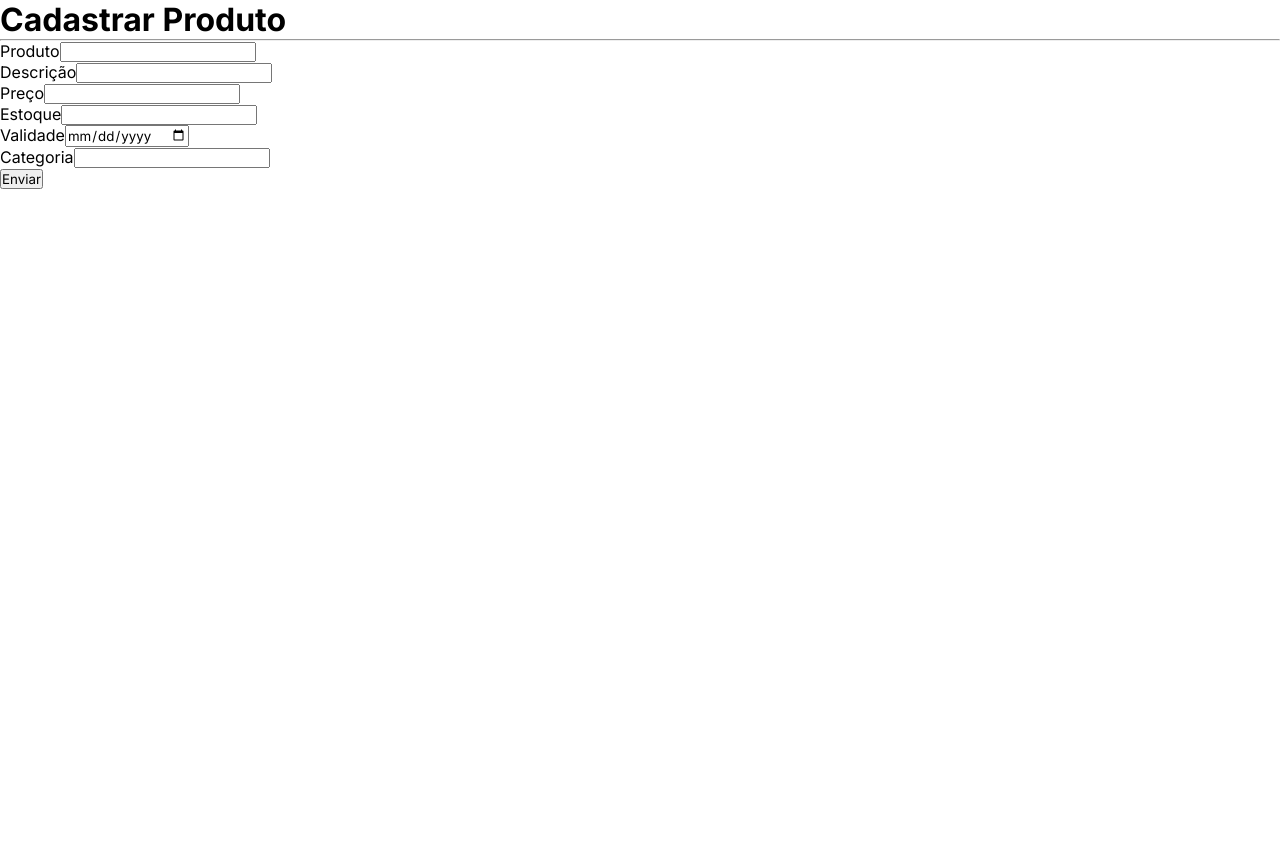
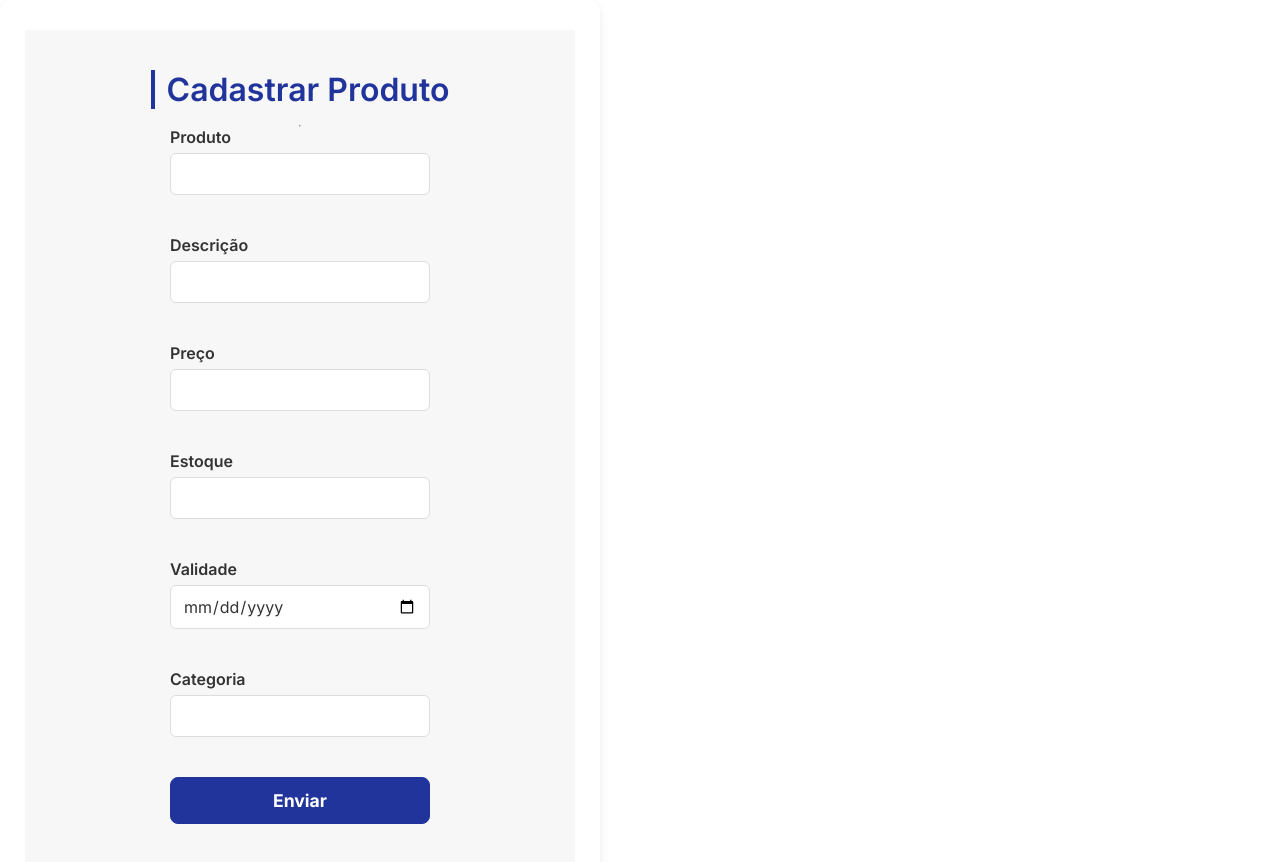
Before and after one commit to EltonKasesky/React-Serratec-Final, a React (Vite) app: page /posts in a window 1280 px wide. Shown: the top 862 px of the page. Before the commit the page ends 800 px from the top, so only its background shows below. Built offline with nearby package versions, Linux system fonts and the light colour scheme.

Commit message:
Atualização Css Base

```diff
--- /dev/null
+++ b/src/components/Produtos/Produtos.module.css
@@ -0,0 +1,98 @@
+
+.themeLocal {
+  --bg-main-light: #fff;
+  --bg-secondary-light: #f7f7f7;
+  --border-color: #ddd;
+  --text-light: #333;
+  --text-accent: #21349b;
+  --card-radius: 12px;
+  --shadow-default: 0 4px 10px rgba(0, 0, 0, 0.08);
+  --shadow-hover: 0 8px 20px rgba(0, 0, 0, 0.1);
+  --buy-bg-light: #21349b;
+  --buy-text-light: #fff;
+}
+
+.container {
+  display: grid;
+  grid-template-columns: repeat(auto-fit, minmax(280px, 1fr));
+  gap: 24px;
+  width: 100%;
+  max-width: 1200px;
+  margin: 40px auto;
+  padding: 0 20px;
+}
+
+.card {
+  background-color: var(--bg-main-light);
+  border-radius: var(--card-radius);
+  box-shadow: var(--shadow-default);
+  padding: 20px;
+  display: flex;
+  flex-direction: column;
+  justify-content: space-between;
+  transition: transform 0.2s ease, box-shadow 0.2s ease;
+  border: 1px solid transparent;
+}
+
+.card:hover {
+  transform: translateY(-4px);
+  box-shadow: var(--shadow-hover);
+  border-color: var(--border-color);
+}
+
+.cardHeader {
+  border-bottom: 1px solid var(--border-color);
+  margin-bottom: 12px;
+}
+
+.cardHeader h2 {
+  font-size: 1.4rem;
+  color: var(--text-accent);
+  margin: 0;
+  padding-bottom: 8px;
+}
+
+.cardCategory {
+  color: var(--text-light);
+  font-size: 1rem;
+  margin-bottom: 16px;
+}
+
+.cardButtons {
+  display: flex;
+  gap: 10px;
+  flex-wrap: wrap;
+}
+
+.button {
+  flex: 1;
+  padding: 8px 12px;
+  border-radius: 6px;
+  font-weight: 600;
+  cursor: pointer;
+  border: 1.5px solid var(--buy-bg-light);
+  background-color: var(--buy-bg-light);
+  color: var(--buy-text-light);
+  transition: all 0.3s ease;
+  text-align: center;
+  text-decoration: none;
+  user-select: none;
+}
+
+.button:hover {
+  background-color: transparent;
+  color: var(--text-accent);
+  border-color: var(--text-accent);
+}
+
+.buttonDelete {
+  border: 1.5px solid #d32f2f;
+  background-color: #d32f2f;
+  color: #fff;
+}
+
+.buttonDelete:hover {
+  background-color: transparent;
+  color: #d32f2f;
+  border-color: #d32f2f;
+}
--- a/src/components/Produtos/index.jsx
+++ b/src/components/Produtos/index.jsx
@@ -1,9 +1,54 @@
+import { Link } from "react-router-dom";
+import { useState, useEffect } from "react";
+import axios from "axios";
+import * as styles from "../Produtos/Produtos.module.css";
+
 const Produtos = () => {
-    return (
-        <>
-            <h1>Produtos</h1>
-        </>
-    );
-}
+  const [posts, setPosts] = useState([]);
+
+  useEffect(() => {
+    axios.get("http://localhost:8080/produtos?size=1000")
+      .then((response) => setPosts(response.data))
+      .catch((error) => console.error("Erro ao enviar requisição: ", error));
+  }, []);
+
+  function deletePost(id) {
+    axios.delete(`http://localhost:8080/produtos/${id}`)
+      .then(() => {
+        console.log("Apagado");
+        setPosts(posts.filter((post) => post.id !== id));
+      })
+      .catch(() => console.error("Não encontrado"));
+  }
+
+  return (
+    <div className={styles.themeLocal}>
+      <div className={styles.container}>
+        {posts.map((post) => (
+          <div className={styles.card} key={post.id}>
+            <header className={styles.cardHeader}>
+              <h2>{post.nome}</h2>
+            </header>
+            <p className={styles.cardCategory}>{post.categoria}</p>
+            <div className={styles.cardButtons}>
+              <Link to={`/update/${post.id}`} className={styles.button}>
+                Editar
+              </Link>
+              <Link to={`/more/${post.id}`} className={styles.button}>
+                Leia Mais
+              </Link>
+              <button
+                onClick={() => deletePost(post.id)}
+                className={`${styles.button} ${styles.buttonDelete}`}
+              >
+                Apagar
+              </button>
+            </div>
+          </div>
+        ))}
+      </div>
+    </div>
+  );
+};
 
 export default Produtos;
--- a/src/pages/Feed/index.jsx
+++ b/src/pages/Feed/index.jsx
@@ -1,68 +1,68 @@
-import { Link } from "react-router-dom";
-import { useState, useEffect } from "react";
-import axios from "axios";
+// import { Link } from "react-router-dom";
+// import { useState, useEffect } from "react";
+// import axios from "axios";
 
-const Feed = () => {
-    const [posts, setPosts] = useState([]);
+// const Feed = () => {
+//     const [posts, setPosts] = useState([]);
 
-    useEffect(() => {
-        axios.get("http://localhost:8080/produtos")
-            .then((response) => {
-                setPosts(response.data);
-            }).catch((error) => {
-                console.error("Erro ao enviar requisição: ", error)
-            })
-    }, [])
+//     useEffect(() => {
+//         axios.get("http://localhost:8080/produtos")
+//             .then((response) => {
+//                 setPosts(response.data);
+//             }).catch((error) => {
+//                 console.error("Erro ao enviar requisição: ", error)
+//             })
+//     }, [])
 
-    function deletePost(id) {
-        axios.delete(`http://localhost:8080/produtos/${id}`)
-            .then(() => {
-                console.log("Apagado");
-                setPosts(posts.filter((post) => post.id !== id))
+//     function deletePost(id) {
+//         axios.delete(`http://localhost:8080/produtos/${id}`)
+//             .then(() => {
+//                 console.log("Apagado");
+//                 setPosts(posts.filter((post) => post.id !== id))
 
-            }).catch(() => {
-                console.error("Não encontrado");
+//             }).catch(() => {
+//                 console.error("Não encontrado");
 
-            })
+//             })
 
-    }
+//     }
 
-    return (
-        <>
-                    {posts.map((post, index) => (
-                <main>
-                    <div >
-                        <div key={index} >
-                            <header>
-                                <h2>{post.nome}</h2>
-                            </header>
-                            <div  />
-                            <p>
-                                {post.categoria}
-                            </p>
-                            <div>
-                                <div >
-                                    <Link to={`/update/${post.id}`}>
-                                        <button>Editar</button>
-                                    </Link>
-                                </div>
+//     return (
+//         <>
+//                     {posts.map((post, index) => (
+//                 <main>
+//                     <div >
+//                         <div key={index} >
+//                             <header>
+//                                 <h2>{post.nome}</h2>
+//                             </header>
+//                             <div  />
+//                             <p>
+//                                 {post.categoria}
+//                             </p>
+//                             <div>
+//                                 <div >
+//                                     <Link to={`/update/${post.id}`}>
+//                                         <button>Editar</button>
+//                                     </Link>
+//                                 </div>
 
-                                <div >
-                                    <Link to={`/more/${post.id}`}>
-                                        <button>Leia Mais</button>
-                                    </Link>
-                                </div>
+//                                 <div >
+//                                     <Link to={`/more/${post.id}`}>
+//                                         <button>Informações adicionais</button>
+//                                     </Link>
+//                                 </div>
 
-                                <div>
-                                    <button onClick={() => deletePost(post.id)}>Apagar</button>
-                                </div>
-                            </div>
-                        </div>
-                    </div>
-                </main>
-            ))}
-        </>
-    );
-}
+//                                 <div>
+//                                     <button onClick={() => deletePost(post.id)}>Apagar</button>
+//                                 </div>
+//                             </div>
+//                         </div>
+//                     </div>
+//                 </main>
+//             ))}
+//         </>
+//     );
+// }
 
-export default Feed;
+// export default Feed;
--- /dev/null
+++ b/src/pages/Posts/Posts.module.css
@@ -0,0 +1,98 @@
+.themeLocal {
+  --bg-main-light: #fff;
+  --bg-secondary-light: #f7f7f7;
+  --border-color: #ddd;
+  --text-light: #333;
+  --text-accent: #21349b;
+  --card-radius: 12px;
+  --shadow-default: 0 4px 10px rgba(0, 0, 0, 0.08);
+  --shadow-hover: 0 8px 20px rgba(0, 0, 0, 0.1);
+  --buy-bg-light: #21349b;
+  --buy-text-light: #fff;
+}
+
+.container {
+  display: flex;
+  flex-direction:column;
+  align-items: center;
+  width: 100%;
+  padding: 40px 20px;
+  background-color: var(--bg-secondary-light);
+}
+
+.main {
+  width: 100%;
+  max-width: 600px;
+  background-color: var(--bg-main-light);
+  padding: 30px 25px;
+  border-radius: var(--card-radius);
+  box-shadow: var(--shadow-default);
+  transition: box-shadow 0.3s ease;
+}
+
+.main:hover {
+  box-shadow: var(--shadow-hover);
+}
+
+.title {
+  font-size: 2rem;
+  font-weight: 600;
+  color: var(--text-accent);
+  margin-bottom: 16px;
+  border-left: 4px solid var(--text-accent);
+  padding-left: 12px;
+}
+
+.formGroup {
+  display: flex;
+  flex-direction: column;
+  margin-bottom: 18px;
+}
+
+.formGroup label {
+  font-weight: 600;
+  margin-bottom: 6px;
+  color: var(--text-light);
+}
+
+.formGroup input {
+  padding: 10px 12px;
+  border-radius: 6px;
+  border: 1.5px solid var(--border-color);
+  font-size: 1rem;
+  color: var(--text-light);
+  transition: border-color 0.3s ease;
+}
+
+.formGroup input:focus {
+  border-color: var(--text-accent);
+  outline: none;
+  box-shadow: 0 0 5px var(--text-accent);
+}
+
+.errorMsg {
+  margin-top: 4px;
+  font-size: 0.85rem;
+  color: #d32f2f; /* vermelho erro */
+  font-weight: 500;
+  min-height: 18px;
+}
+
+.submitButton {
+  width: 100%;
+  padding: 12px 0;
+  border-radius: 8px;
+  font-weight: 700;
+  font-size: 1.1rem;
+  cursor: pointer;
+  border: 1.5px solid var(--buy-bg-light);
+  background-color: var(--buy-bg-light);
+  color: var(--buy-text-light);
+  transition: all 0.3s ease;
+}
+
+.submitButton:hover {
+  background-color: transparent;
+  color: var(--text-accent);
+  border-color: var(--text-accent);
+}
--- a/src/pages/Posts/index.jsx
+++ b/src/pages/Posts/index.jsx
@@ -3,6 +3,8 @@ import { yupResolver } from "@hookform/resolvers/yup";
 import * as yup from "yup";
 import axios from "axios";
 import { useNavigate } from "react-router-dom";
+import * as styles from '../Posts/Posts.module.css';
+
 
 const validationPost = yup.object().shape({
   nome: yup
@@ -46,7 +48,7 @@ export default function Posts() {
       descricaoProduto: data.descricao,
       precoProduto: parseFloat(data.preco),
       estoque: parseInt(data.estoque),
-      validade: data.validade, // certifique-se que é uma string no formato ISO: "2025-03-01"
+      validade: data.validade,
       categoria: data.categoria
     };
 
@@ -57,68 +59,60 @@ export default function Posts() {
     })
       .then(() => {
         console.log("Produto cadastrado com sucesso");
-        navigate("/");
+        navigate("/produtos");
       })
       .catch((err) => {
         console.error("Erro ao cadastrar produto:", err.response?.data || err.message);
       });
   };
 
-
-
   return (
-    <div>
-      <main>
-        <div>
-          <h1>Cadastrar Produto</h1>
+    <div className={styles.themeLocal}>
+      <main className={styles.main}>
+        <div className={styles.container}>
+          <h1 className={styles.title}>Cadastrar Produto</h1>
           <hr />
-          <div>
           <form onSubmit={handleSubmit(addPost)}>
-              <div>
+            <div className={styles.formGroup}>
               <label htmlFor="nome">Produto</label>
-                <input type="text" id="nome" name="nome" {...register('nome')} />
-                <p>{errors.nome?.message}</p>
+              <input type="text" id="nome" {...register("nome")} />
+              <p className={styles.errorMsg}>{errors.nome?.message}</p>
             </div>
 
-              <div>
+            <div className={styles.formGroup}>
               <label htmlFor="descricao">Descrição</label>
-                <input type="text" id="descricao" name="descricao" {...register('descricao')} />
-                <p>{errors.descricao?.message}</p>
+              <input type="text" id="descricao" {...register("descricao")} />
+              <p className={styles.errorMsg}>{errors.descricao?.message}</p>
             </div>
 
-              <div>
+            <div className={styles.formGroup}>
               <label htmlFor="preco">Preço</label>
-                <input
-                  type="number"
-                  id="preco"
-                  name="preco" {...register('preco')}
-                />
-                <p>{errors.preco?.message}</p>
-              </div>
-              <div>
-                <label htmlFor="estoque">Estoque</label>
-                <input type="number" id="estoque" name="estoque" {...register('estoque')} />
-                <p>{errors.estoque?.message}</p>
-              </div>
-              <div>
-                <label htmlFor="validade">Validade</label>
-                <input type="date" id="validade" name="validade" {...register('validade')} />
-                <p>{errors.validade?.message}</p>
-              </div>
-              <div>
-                <label htmlFor="categoria">Categoria</label>
-                <input type="text" id="categoria" name="categoria" {...register('categoria')} />
-                <p>{errors.categoria?.message}</p>
+              <input type="number" id="preco" {...register("preco")} />
+              <p className={styles.errorMsg}>{errors.preco?.message}</p>
             </div>
 
+            <div className={styles.formGroup}>
+              <label htmlFor="estoque">Estoque</label>
+              <input type="number" id="estoque" {...register("estoque")} />
+              <p className={styles.errorMsg}>{errors.estoque?.message}</p>
+            </div>
 
-              <div>
-                <button type="submit">
+            <div className={styles.formGroup}>
+              <label htmlFor="validade">Validade</label>
+              <input type="date" id="validade" {...register("validade")} />
+              <p className={styles.errorMsg}>{errors.validade?.message}</p>
+            </div>
+
+            <div className={styles.formGroup}>
+              <label htmlFor="categoria">Categoria</label>
+              <input type="text" id="categoria" {...register("categoria")} />
+              <p className={styles.errorMsg}>{errors.categoria?.message}</p>
+            </div>
+
+            <button className={styles.submitButton} type="submit">
               Enviar
             </button>
-              </div>
           </form>
-          </div>
         </div>
       </main>
     </div>
--- a/src/pages/Produtos/index.jsx
+++ b/src/pages/Produtos/index.jsx
@@ -1,5 +1,6 @@
 import Header from "../../components/Header";
 import Produtos from "../../components/Produtos";
+
 
 export default function ProdutosPage() {
     return (
--- a/src/routes/AppRouter.jsx
+++ b/src/routes/AppRouter.jsx
@@ -11,7 +11,7 @@ import UnauthorizedPage from "../pages/Unauthorized";
 import Posts from "../pages/Posts";
 import Update from "../pages/Update";
 import More from "../pages/More";
-import Feed from "../pages/Feed";
+// import Feed from "../pages/Feed";
 
 
 export default function AppRouter() {
@@ -42,7 +42,7 @@ export default function AppRouter() {
             <Route path="*" element={<ErrorPage />}></Route>
 
         <Route path={"/posts"} element={<Posts />}></Route>
-        <Route path={"/feed"} element={<Feed />}></Route>
+        {/* <Route path={"/feed"} element={<Feed />}></Route> */}
         <Route path={"/update/:id"} element={<Update />}></Route>
         <Route path={"/more/:id"} element={<More />}></Route>
 
```
Also changed, not shown: src/pages/Update/index.jsx (+5 -3 lines). Lines whose indentation alone changed are shown as unchanged.
